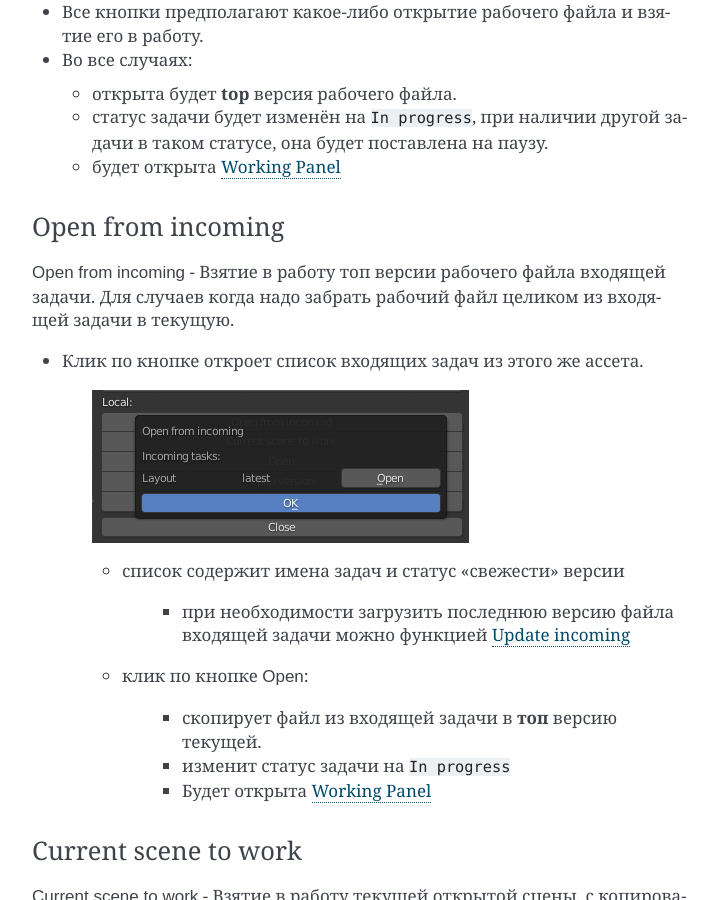
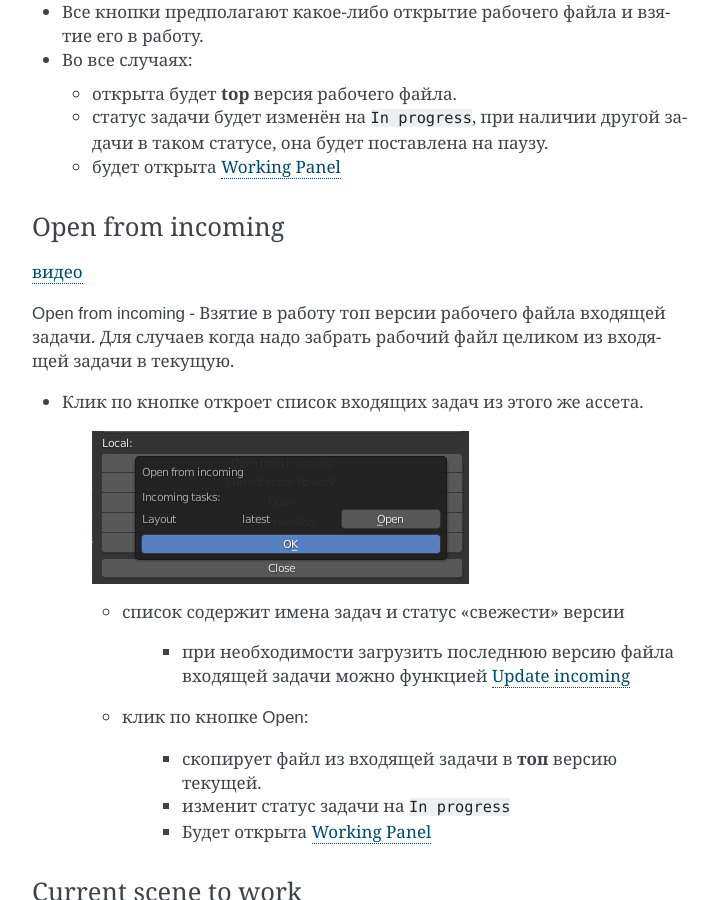
Before and after one commit to volodya-renderberg/ftrack-b3d-connect-manual, a Sphinx documentation site: the page built from docs/source/manual/selected_panel_work.rst, in a window 1280 px wide and 900 px high, scrolled down 1070 px. Shown: the whole window, without its empty margins (388-1106 px from the left). Built offline with Sphinx 7.4.7, drawn with Linux system fonts in a browser that asks for light colours.

Commit message:
video - Open from incoming

```diff
--- a/docs/source/manual/selected_panel_work.rst
+++ b/docs/source/manual/selected_panel_work.rst
@@ -48,6 +48,8 @@ Local:
 
 Open from incoming
 ~~~~~~~~~~~~~~~~~~
+
+`видео <https://disk.yandex.ru/i/6ny5sR3aJ8KjMA>`_
 
 :guilabel:`Open from incoming` - Взятие в работу топ версии рабочего файла входящей задачи. Для случаев когда надо забрать рабочий файл целиком из входящей задачи в текущую.
 
```
